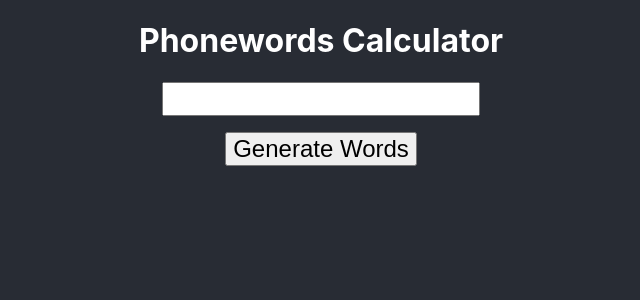
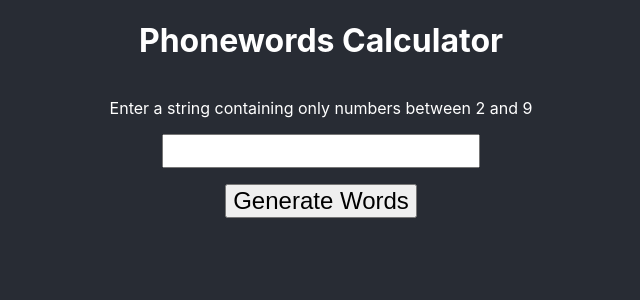
Before and after one commit to ewantindale/phonewords, a React (Create React App) app in the folder frontend/: page / in a window 1280 px wide. Shown: the top 300 px of the page, without its empty margins (319-959 px from the left). Built offline with nearby package versions, Linux system fonts and the light colour scheme.

Commit message:
add instruction message

```diff
--- a/frontend/src/App.js
+++ b/frontend/src/App.js
@@ -34,6 +34,7 @@ const App = () => {
     <div className="App">
       <header className="App-header">
         <h1>Phonewords Calculator</h1>
+        <p>Enter a string containing only numbers between 2 and 9</p>
         <form onSubmit={submitForm}>
           <input
             value={input}
```
